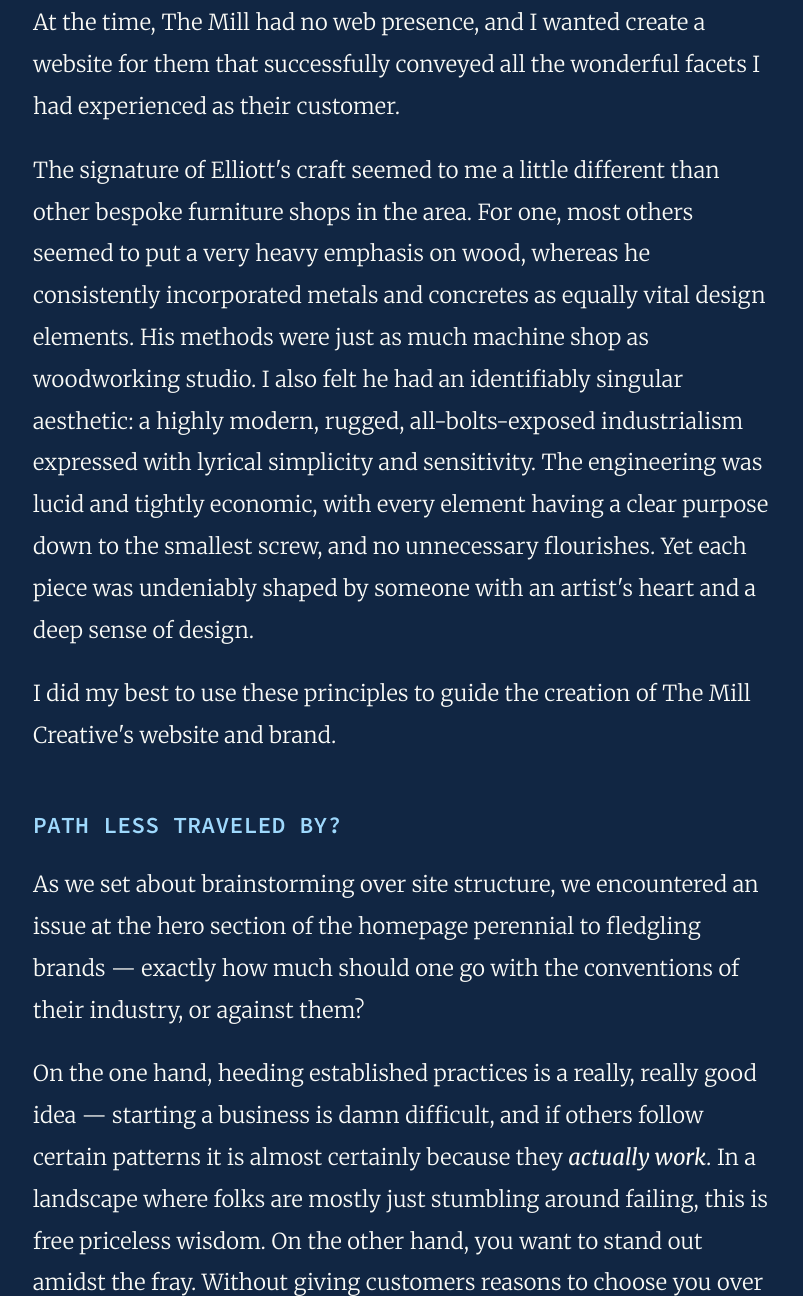
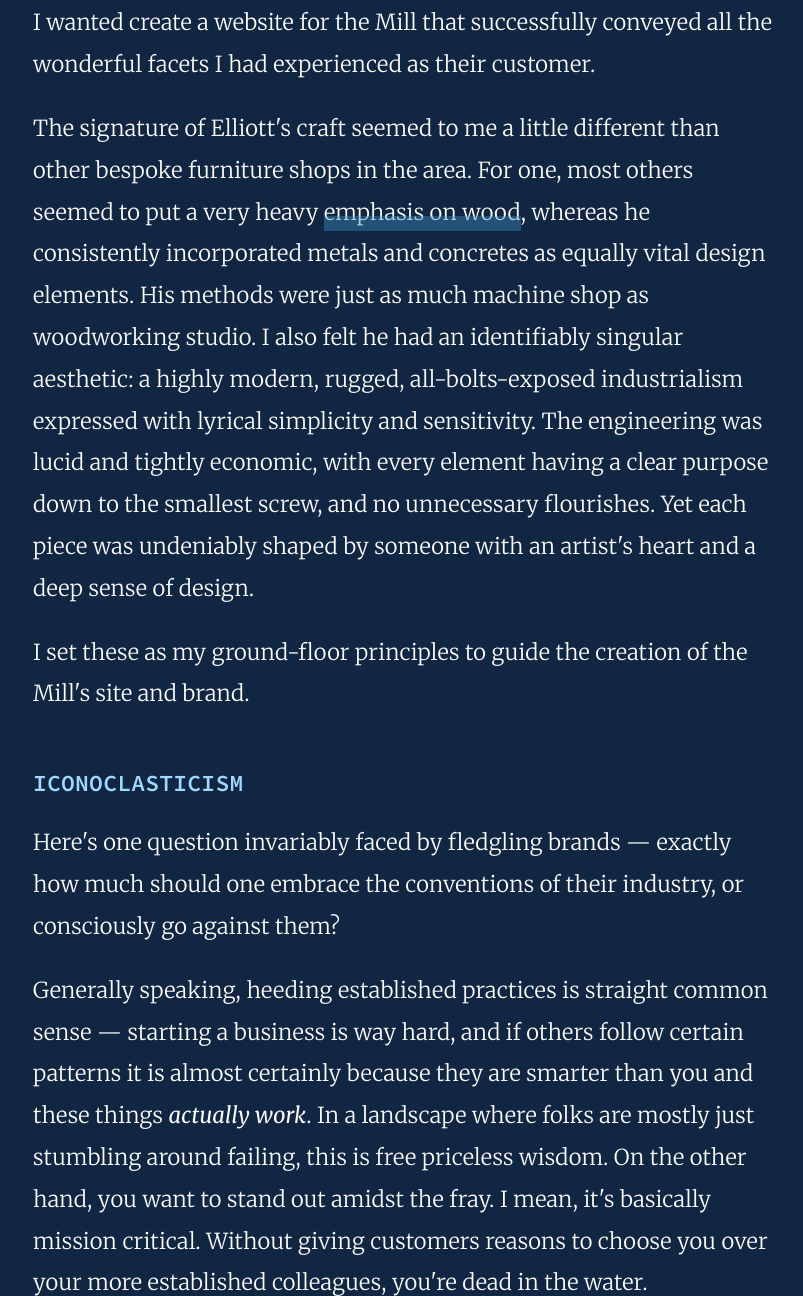
Before and after one commit to middletond/dmco, a Jekyll site: the page built from work/the-mill.html, in a window 1280 px wide and 1400 px high, scrolled down 4257 px, cut to the strip 104-1400 px from the top of the window. Shown: the whole strip, without its empty margins (237-1040 px from the left). Built offline with Jekyll 4.4.1, drawn with Linux system fonts in a browser that asks for light colours; some of the changed text lies outside the part shown.

Commit message:
Mill prose v1

```diff
--- a/work/the-mill.html
+++ b/work/the-mill.html
@@ -40,34 +40,44 @@
 
         <h3>Business Website</h3>
 
-        <p>At the time, The Mill had no web presence, and I wanted create a website for them that successfully conveyed all the wonderful facets I had experienced as their customer.</p>
+        <p>I wanted create a website for the Mill that successfully conveyed all the wonderful facets I had experienced as their customer.</p>
 
-        <p>The signature of Elliott's craft seemed to me a little different than other bespoke furniture shops in the area. For one, most others seemed to put a very heavy emphasis on wood, whereas he consistently incorporated metals and concretes as equally vital design elements. His methods were just as much machine shop as woodworking studio. I also felt he had an identifiably singular aesthetic: a highly modern, rugged, all-bolts-exposed industrialism expressed with lyrical simplicity and sensitivity. The engineering was lucid and tightly economic, with every element having a clear purpose down to the smallest screw, and no unnecessary flourishes. Yet each piece was undeniably shaped by someone with an artist's heart and a deep sense of design.</p>
+        <p>The signature of Elliott's craft seemed to me a little different than other bespoke furniture shops in the area. For one, most others seemed to put a very heavy <a href="https://heritagesalvage.com/furnishings/" target="_blank">emphasis on wood</a>, whereas he consistently incorporated metals and concretes as equally vital design elements. His methods were just as much machine shop as woodworking studio. I also felt he had an identifiably singular aesthetic: a highly modern, rugged, all-bolts-exposed industrialism expressed with lyrical simplicity and sensitivity. The engineering was lucid and tightly economic, with every element having a clear purpose down to the smallest screw, and no unnecessary flourishes. Yet each piece was undeniably shaped by someone with an artist's heart and a deep sense of design.</p>
 
-        <p>I did my best to use these principles to guide the creation of The Mill Creative's website and brand.</p>
+        <p>I set these as my ground-floor principles to guide the creation of the Mill's site and brand.</p>
 
-        <h4>Path Less Traveled By?</h4>
+        <h4>Iconoclasticism</h4>
 
-        <p>As we set about brainstorming over site structure, we encountered an issue at the hero section of the homepage perennial to fledgling brands &mdash; exactly how much should one go with the conventions of their industry, or against them?</p>
+        <p>Here's one question invariably faced by fledgling brands &mdash; exactly how much should one embrace the conventions of their industry, or consciously go against them?</p>
 
-        <p>On the one hand, heeding established practices is a really, really good idea &mdash; starting a business is damn difficult, and if others follow certain patterns it is almost certainly because they <i>actually work</i>. In a landscape where folks are mostly just stumbling around failing, this is free priceless wisdom. On the other hand, you want to stand out amidst the fray. Without giving customers reasons to  choose you over your more established colleagues, why even do it?</p>
+        <p>Generally speaking, heeding established practices is straight common sense &mdash; starting a business is way hard, and if others follow certain patterns it is almost certainly because they are smarter than you and these things <i>actually work</i>. In a landscape where folks are mostly just stumbling around failing, this is free priceless wisdom. On the other hand, you want to stand out amidst the fray. I mean, it's basically mission critical. Without giving customers reasons to choose you over your more established colleagues, you're dead in the water.</p>
 
         <figure class="image medium">
             <img src="/assets/img/work/mill/screens_phones.png" />
         </figure>
 
-        <p>So here was our particular conundrum: what is the first thing that new visitors see? Every other custom furniture shop that we felt was worth its salt had a homepage that got straight to the point &mdash; the first thing you saw were their products. Granted many of these were these giant emporiums with double-nested categories and thousands of choices, which to me felt oh-so-ten-years-ago and not at all the vibe we were going for. But some of them were lean and elegant and got it <a href="http://www.reclamationartandfurniture.com/" target="blank">really right</a>.</p>
+        <p>And so we began brainstorming site structure, and our version of this question popped up: what is the first thing that new visitors see? Every other custom furniture shop was showing their products first. Granted many of these were these giant emporiums with double-nested categories and thousands of choices, which to me felt oh-so-ten-years-ago and not at all the vibe we were going for. But some of them were lean, modern, and were getting it <a href="http://www.reclamationartandfurniture.com/" target="blank">really right</a>.</p>
 
-        <p>The logic to this approach is clear: show what the artisan actually does. Don't mess things up by being clever. Customers don't care about you, they care about finding a new bedframe. And this is all true. On the other hand, how many more austere sheet-white minimalist gallery-type websites does there need to be? Couldn't we do something different? How do avoid launching a wannabe version of things that already exist? I had taken some video footage of Elliott's build process for the standing desk that seemed to beg to be collaged together into a video background (admittedly, one of my references for design inspiration was Palantir's excellent <a href="https://palantir.com" target="_blank">marketing site</a>).</p>
+        <p>The logic to this approach is obvious enough: show what the artisan actually does. Don't fuck things up by being clever. Customers don't care about you, they care about finding a new bedframe. And this is all true.</p>
+
+        <p>On the other hand, how many more austere sheet-white minimalist gallery-style websites does there need to be? Couldn't we do something different? How do you avoid launching a wannabe version of things that already exist? I had taken some video footage of Elliott's build process for the standing desk that seemed to beg to be collaged together into a video background (admittedly, one of my references for design inspiration was Palantir's excellent <a href="https://palantir.com" target="_blank">marketing site</a>).</p>
 
         <p>In the end, we chose to swim upsteam, while splitting the difference as much as possible. The homepage would open with a marquee and video of the build process along with a call to view the product page, with product photos already in sight <i>immediately</i> below. We reasoned this would not feel like an inpediment or hassle because the site structure was so simple, and because the site flow was clear and direct: through single-choice calls to action, visitors were taken from the homepage video, to the work page, the about page, and finally to a contact form. This form was the footer of every page, so if they were convinced early they could "skip to the end" at any time.</p>
+
+        <h4>Black &amp; White to Color</h4>
+
+        <p>I had originally envisioned a newsprint-style site with black and white video of Elliott working. I figured this would highlight the rich golds and reds of the wood in the furniture, while otherwise keeping to a gritty, industrial vibe. I was thinking where everyone was doing the white background thing, we could stand out by going dark instead.</p>
+
+        <p>I had worked up a version of this that seemed to me... eh, good but not great. Fortunately, my wife  &mdash; who's superior taste to mine is pretty much inargable &mdash; was around, and I managed to pester her into giving me her reaction. She immediately asked what if the background was tinted purple. I couldn't envision this at all, but she was unwavering. So, I made a rough purple version. Once we saw it, it was a clear eureka moment: the look and feel of the whole brand should be industrial, yet <i>consciously colorful</i>. It should be <i>furniture showroom</i> set up in the midst of a construction yard. All other design decisions quickly cascaded from this realization.</p>
 
         <figure class="image large">
             <img src="/assets/img/work/mill/pages_all.png" />
         </figure>
 
+        <p>The final takeaway here? It's pretty nice to have your partner around when you work.</p>
+
         <div class="button-block">
-          <a class="button large" href="https://themillcreative.com" target="_blank">Explore the Website</a>
+          <a class="button large" href="https://themillcreative.com" target="_blank">View the Website</a>
         </div>
 
     </div>
@@ -76,29 +86,36 @@
 <section class="light-section">
   <div class="content center article">
 
-        <p>Lorem ipsum dolor sit amet, consectetur adipiscing elit, sed do eiusmod tempor incididunt ut labore et dolore magna aliqua. Ut enim ad minim veniam, <a href="/">quis nostrud exercitation</a> ullamco laboris nisi ut aliquip ex ea commodo consequat. Duis aute irure dolor in reprehenderit in voluptate velit esse cillum dolore eu fugiat nulla pariatur. Excepteur sint occaecat cupidatat non proident, sunt in culpa qui officia deserunt mollit anim id est laborum.</p>
+    <!-- <figure class="image medium">
+      <img src="/assets/img/work/mill/manual_labor.jpg" / />
+    </figure> -->
 
-        <blockquote class="alt"><p>I learned quickly that enthusiasm for remote location shooting should be tempered by <b>the amount of concrete present</b> in the piece of furniture.</p></blockquote>
+    <p>In the web design space, it's an eye-rolling platitude: great images make a great website. Well, it's a real thing. This is why there is often a letdown when customizing templates from services like Squarespace &mdash; those templates really do look amazing, but this is in large part because their placeholder images look amazing. Unless you have equally gorgeous (and cohesive) images of your own to replace them with, the quality of the design will sag downward accordingly. It's the same feeling you get after you buy new clothes because of how the fashion models look in them.</p>
+
+    <h3>Photography</h3>
+
+    <p>The Mill was is no way exempt from this rule. We had our little purple video montage, but the main thing was to show visitors what they dang well clicked through for: pretty pictures of furniture. This meant product photo shoots. Our "colorful construction yard" principle had yielded us a concept: we would find industrial structures in the area with outdoor walls that matched our color palette, bring each piece in front of a different background, then stage it with cute little household items like they do in high-end boutique furniture catalogs. This would clearly involve a completely inexpedient amount of labor, but appeared so pleasing in my imagination that I gave up on being more sensible.</p>
+
+    <figure class="image full">
+      <img src="/assets/img/work/mill/photos_furniture.jpg" />
+      <h2 class="alt"></b>First rule of furniture photography staging:</b> when in doubt, put some fruit on it.</h2>
+    </figure>
+
+    <p>Executing the concept was indeed a lot of work, but also a shocking amount of fun. I spent the next couple weeks finding every brightly colored abandoned factory and warehouse in Sacramento, and obsessively cataloging them in my phone. Laura contributed immeasurably with a flood of ideas for staging, and most of the props. Multiple tear downs, transports, and set ups of the larger pieces once again highlighted Elliott's thoughtful engineering, though I did quickly learn that enthusiasm for remote location shooting should be at least somewhat tempered by the amount of concrete present in your subject.</p>
+
+    <p>From there we did the shoots, which were probably... <i>mostly</i> legal? At any rate, every time I was certain someone was approaching to summarily kick us off the premises, they instead simply cooed at the furniture. I guess people like it when one sets up a pleasing interior-decorator-scape in semi-public outdoor spaces. Maybe this is that "guerilla marketing" the kids are so wild about.</p>
+
+    <blockquote class="alt"><p>I quickly learned that enthusiasm for remote location shooting should be tempered by <b>the amount of concrete present</b> in the piece of furniture.</p></blockquote>
 
     <figure class="image large">
       <img src="/assets/img/work/mill/bench_shoot.jpg" />
     </figure>
 
-        <h3>Photography</h3>
-
-        <p>Lorem ipsum dolor sit amet, consectetur adipiscing elit, sed do eiusmod tempor incididunt ut labore et dolore magna aliqua. Ut enim ad minim veniam, <a href="/">quis nostrud exercitation</a> ullamco laboris nisi ut aliquip ex ea commodo consequat. Duis aute irure dolor in reprehenderit in voluptate velit esse cillum dolore eu fugiat nulla pariatur. Excepteur sint occaecat cupidatat non proident, sunt in culpa qui officia deserunt mollit anim id est laborum.</p>
-
-        <figure class="image full">
-           <img src="/assets/img/work/mill/photos_furniture.jpg" />
-       </figure>
-
-        <p>Lorem ipsum dolor sit amet, consectetur adipiscing elit, sed do eiusmod tempor incididunt ut labore et dolore magna aliqua. Ut enim ad minim veniam, <a href="/">quis nostrud exercitation</a> ullamco laboris nisi ut aliquip ex ea commodo consequat. Duis aute irure dolor in reprehenderit in voluptate velit esse cillum dolore eu fugiat nulla pariatur. Excepteur sint occaecat cupidatat non proident, sunt in culpa qui officia deserunt mollit anim id est laborum.</p>
+    <p>While filming the video that would end up on the homepage, I took some stills without knowing what their purpose would be. Elliott's shop at the time was simply a neighbor's unused woodshed, which Elliott had quickly overhauled into an effective and beautiful place of work. I tried to capture candids of him working, and small details of the place that made it unique. Eventually, we discovered they worked great together as a collage on the site's <a href="https://themillcreative.com/about" target="_blank">about page</a>.</p>
 
     <figure class="image full">
        <img src="/assets/img/work/mill/photos_shop.jpg" />
     </figure>
-
-       <p>Lorem ipsum dolor sit amet, consectetur adipiscing elit, sed do eiusmod tempor incididunt ut labore et dolore magna aliqua. Ut enim ad minim veniam, <a href="/">quis nostrud exercitation</a> ullamco laboris nisi ut aliquip ex ea commodo consequat. Duis aute irure dolor in reprehenderit in voluptate velit esse cillum dolore eu fugiat nulla pariatur. Excepteur sint occaecat cupidatat non proident, sunt in culpa qui officia deserunt mollit anim id est laborum.</p>
 
     <div class="divider"></div>
 
```
Also changed, not shown: assets/img/work/mill/manual_labor.jpg (added). Lines whose indentation alone changed are shown as unchanged.
